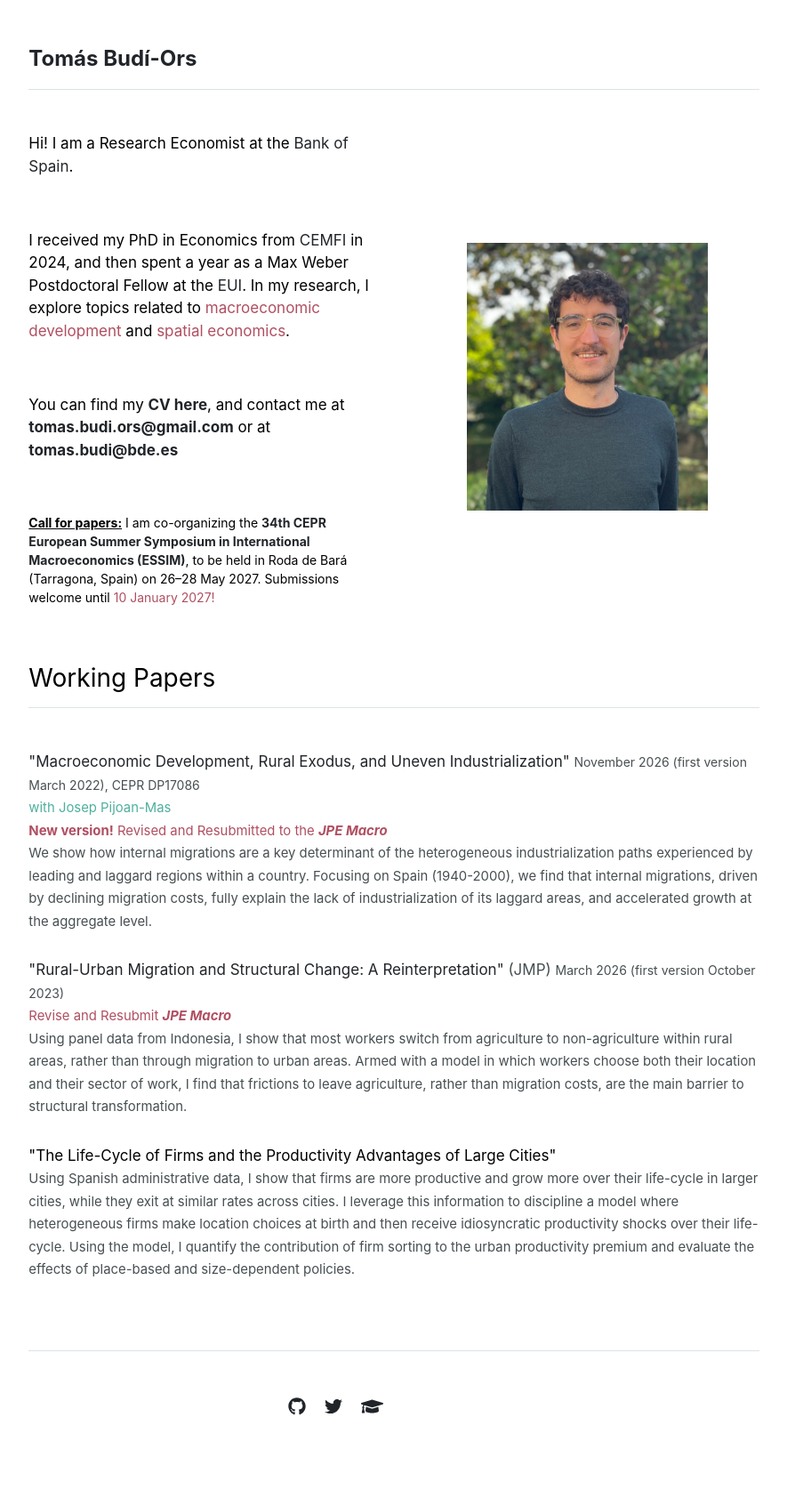
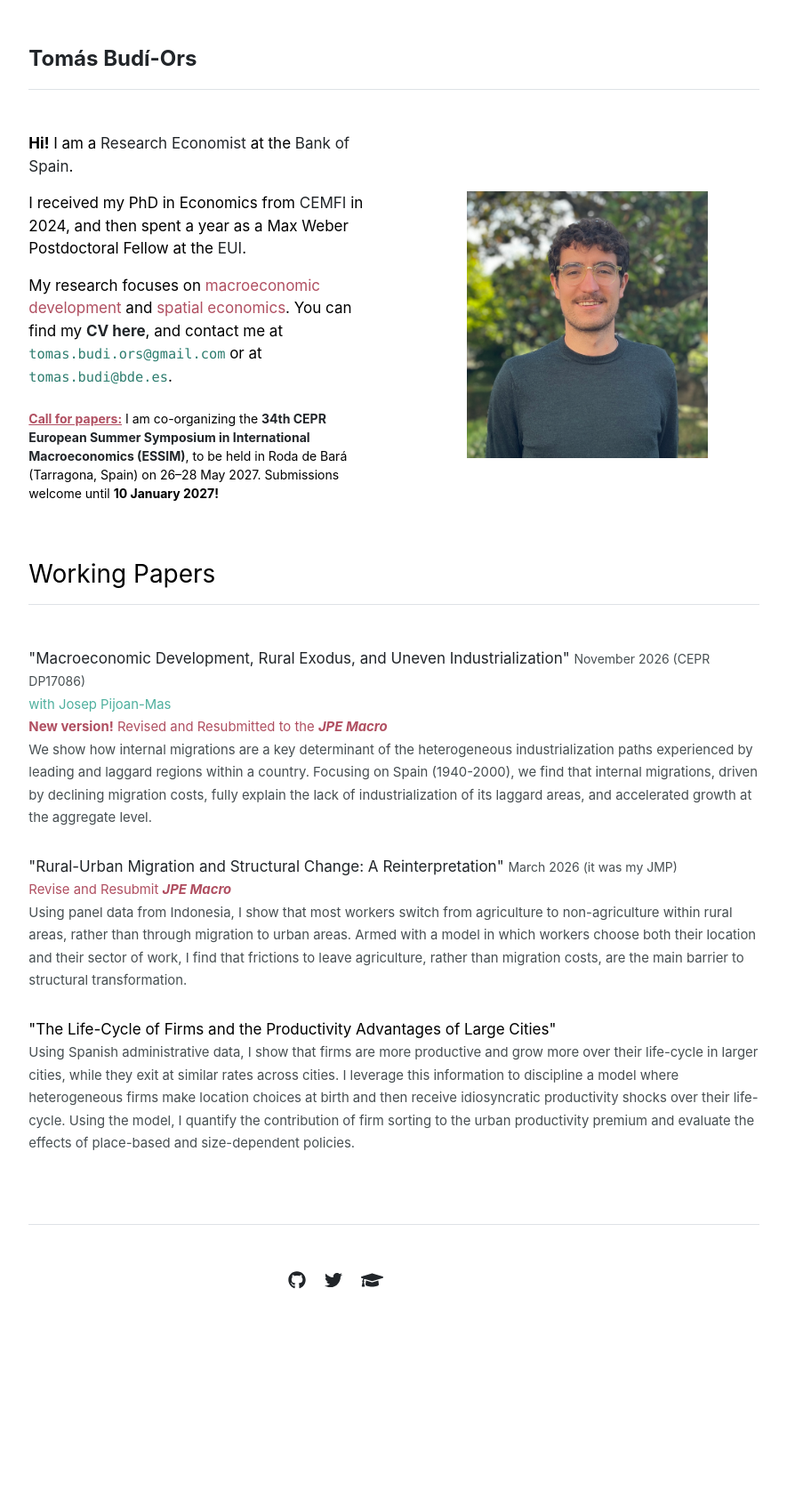
Before and after one commit to tomas-budi-ors/tomas-budi-ors.github.io, a Jekyll site: the page built from index.md, in a window 1280 px wide. Shown: the whole page at 89% size, without its empty margins (197-1082 px from the left). Built offline with Jekyll 4.4.1, drawn with Linux system fonts in a browser that asks for light colours; after the commit the page ends 1551 px from its top, so only the background shows below that.

Commit message:
General revamping

```diff
--- a/_data/working_papers.yml
+++ b/_data/working_papers.yml
@@ -1,12 +1,12 @@
 featured:
 - {name: '"Macroeconomic Development, Rural Exodus, and Uneven Industrialization"',
-   extra_info: 'November 2026 (first version March 2022), <a href="https://cepr.org/publications/dp17086" target="_blank" rel="noopener noreferrer">CEPR DP17086</a>',
+   extra_info: 'November 2026 (<a href="https://cepr.org/publications/dp17086" target="_blank" rel="noopener noreferrer">CEPR DP17086</a>)',
    coauthors: 'with <a href="https://www.cemfi.es/~pijoan/" target="_blank" rel="noopener noreferrer">Josep Pijoan-Mas</a>',
    url: '/working_papers/SC_Migration_18.pdf',
    status: '<b>New version!</b> Revised and Resubmitted to the <b><em>JPE Macro</em></b>',
    abstract: 'We show how internal migrations are a key determinant of the heterogeneous industrialization paths experienced by leading and laggard regions within a country. Focusing on Spain (1940-2000), we find that internal migrations, driven by declining migration costs, fully explain the lack of industrialization of its laggard areas, and accelerated growth at the aggregate level.'}
 - {name: '"Rural-Urban Migration and Structural Change: A Reinterpretation"',
-    extra_info: '<span style="font-size: 17px;"> (JMP) </span> March 2026 (first version October 2023)',
+    extra_info: '<span style="font-size: 17px;"> </span> March 2026 (it was my JMP)',
     url: '/working_papers/BudiOrs_JMP.pdf',
     # links: '<a href="/working_papers/BudiOrs_JMP.pdf" target="_blank" rel="noopener noreferrer"">Working paper</a>',
     status: 'Revise and Resubmit <b><em>JPE Macro</em></b>',
--- a/_sass/main.scss
+++ b/_sass/site.scss
@@ -14,6 +14,11 @@ body {
 body a {
   text-decoration: none;
   color: #212529;
+}
+
+body a:hover {
+  color: #212529;
+  text-decoration: underline;
 }
 
 span.extra-info {
@@ -64,3 +69,15 @@ span.abstract a {
   display: inline-block;
   margin: 0 auto;
 }
+
+a[href^="mailto:"] {
+  font-family: ui-monospace, SFMono-Regular, "SF Mono", Menlo, Consolas, "Liberation Mono", monospace;
+  font-size: 0.9em;
+  font-weight: 500;
+  color: #2E7D6F;
+}
+
+a[href^="mailto:"]:hover {
+  color: #2E7D6F;
+  text-decoration: underline;
+}
--- a/assets/css/main.scss
+++ b/assets/css/main.scss
@@ -1,4 +1,4 @@
 ---
 ---
 
-@import "main";
+@import "site";
--- a/index.md
+++ b/index.md
@@ -3,24 +3,21 @@ layout: home
 title: "Home"
 ---
 
-Hi! I am a Research Economist at the [Bank of Spain](https://www.bde.es/wbe/en/areas-actuacion/analisis-e-investigacion/investigadores/investigadores-orden-alfabetico/budi-ors-tomas.html).
+<b>Hi!</b> I am a [Research Economist](https://www.bde.es/wbe/en/areas-actuacion/analisis-e-investigacion/investigadores/investigadores-orden-alfabetico/budi-ors-tomas.html) at the [Bank of Spain](https://www.bde.es/wbe/en/areas-actuacion/analisis-e-investigacion/).
 
 
-&nbsp;
+I received my PhD in Economics from [CEMFI](https://www.cemfi.es/) in 2024, and then spent a year as a Max Weber Postdoctoral Fellow at the [EUI](https://www.eui.eu/en/academic-units/department-of-economics){:target="_blank"}.
 
-I received my PhD in Economics from [CEMFI](https://www.cemfi.es/) in 2024, and then spent a year as a Max Weber Postdoctoral Fellow at the [EUI](https://www.eui.eu/en/academic-units/department-of-economics){:target="_blank"}. In my research, I explore topics related to <span style="color: #b04f61;">macroeconomic development</span> and <span style="color: #b04f61;">spatial economics</span>.
+
 <!--My research focuses on <span style="color: #b04f61;">macroeconomic development</span> and <span style="color: #b04f61;">spatial economics</span>. -->
 
 
+My research focuses on <span style="color: #b04f61;">macroeconomic development</span> and <span style="color: #b04f61;">spatial economics</span>. You can find my [<b>CV here</b>](/cv/CV_BudiOrs.pdf){:target="_blank"}, and contact me at [tomas.budi.ors@gmail.com](mailto:tomas.budi.ors@gmail.com) or at [tomas.budi@bde.es](mailto:tomas.budi@bde.es).
 
-&nbsp;
+<!-- &nbsp; -->
 
-You can find my [<b>CV here</b>](/cv/CV_BudiOrs.pdf){:target="_blank"}, and contact me at [<b>tomas.budi.ors@gmail.com</b>](mailto:tomas.budi.ors@gmail.com) or at [<b>tomas.budi@bde.es</b>](mailto:tomas.budi@bde.es)
-
-&nbsp;
-
-<b><u>Call for papers:</u></b> I am co-organizing the [<b>34th CEPR European Summer Symposium in International Macroeconomics (ESSIM)</b>](https://mailchi.mp/cepr/cepr-essim-cfp-13570803){:target="_blank"}, to be held in Roda de Bará (Tarragona, Spain) on 26–28 May 2027. Submissions welcome until <span style="color: #b04f61;">10 January 2027!</span>
-{: style="font-size: 14px;"}
+<span style="color: #b04f61;"><b><u>Call for papers:</u></b></span> I am co-organizing the [<b>34th CEPR European Summer Symposium in International Macroeconomics (ESSIM)</b>](https://mailchi.mp/cepr/cepr-essim-cfp-13570803){:target="_blank"}, to be held in Roda de Bará (Tarragona, Spain) on 26–28 May 2027. Submissions welcome until <b>10 January 2027!</b>
+{:.mt-4 style="font-size: 14px;"}
 
 <!-- &nbsp; -->
 
```
